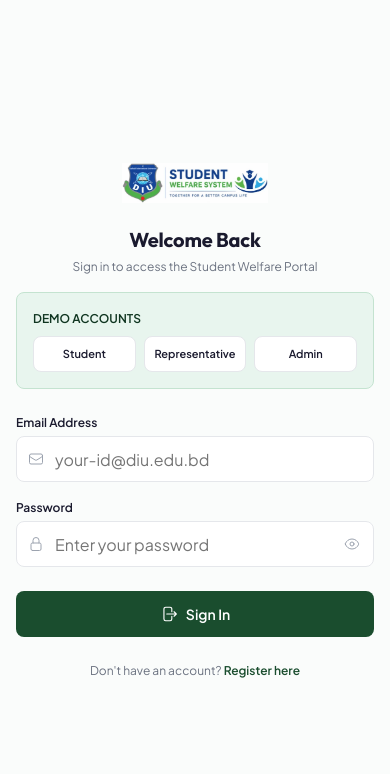
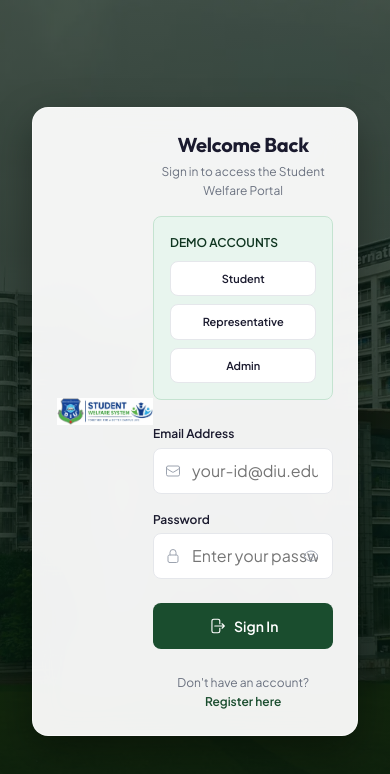
Before and after one commit to zihaduzzamaan/Student_Welfare_System_DIU, a React (Vite) app: page /#/login in a window 390 px wide. Shown: the top 774 px of the page. Built offline with nearby package versions, Linux system fonts and the light colour scheme.

Commit message:
style(auth): enable campus background image and glassmorphic white card for mobile auth viewports

```diff
--- a/src/pages/auth/Auth.module.css
+++ b/src/pages/auth/Auth.module.css
@@ -434,38 +434,46 @@
   text-decoration: underline;
 }
 
-/* ── Comprehensive Mobile Responsiveness ── */
+/* ── Mobile Campus Background & Semi-Transparent White Container ── */
 @media (max-width: 1023px) {
   .authPage {
     min-height: 100vh;
     display: flex;
     flex-direction: column;
+    align-items: center;
     justify-content: center;
-    background: var(--color-bg-primary);
+    background: var(--campus-bg), var(--color-bg-primary);
+    background-size: cover;
+    background-position: center;
+    background-repeat: no-repeat;
+    padding: var(--space-6) var(--space-4);
   }
 
   .formPanel {
     width: 100%;
-    max-width: 100%;
-    padding: var(--space-6) var(--space-4);
-    min-height: 100vh;
-    box-sizing: border-box;
+    max-width: 460px;
+    padding: 0;
+    min-height: auto;
   }
 
   .formContainer {
     width: 100%;
-    max-width: 440px;
+    max-width: 100%;
     min-height: auto;
-    margin: 0 auto;
-    display: flex;
-    flex-direction: column;
+    background: rgba(255, 255, 255, 0.94);
+    backdrop-filter: blur(16px);
+    -webkit-backdrop-filter: blur(16px);
+    border: 1px solid rgba(255, 255, 255, 0.6);
+    border-radius: var(--radius-xl);
+    padding: var(--space-6);
+    box-shadow: 0 16px 40px rgba(0, 0, 0, 0.35);
   }
 
   .mobileLogo {
     display: flex;
     justify-content: center;
     align-items: center;
-    margin-bottom: var(--space-6);
+    margin-bottom: var(--space-5);
   }
 }
 
--- a/src/pages/auth/AuthPage.tsx
+++ b/src/pages/auth/AuthPage.tsx
@@ -135,7 +135,10 @@ export default function AuthPage() {
   }
 
   return (
-    <div className={styles.authPage}>
+    <div
+      className={styles.authPage}
+      style={{ '--campus-bg': `linear-gradient(180deg, rgba(8, 30, 18, 0.65) 0%, rgba(6, 22, 14, 0.90) 100%), url(${campusImg})` } as React.CSSProperties}
+    >
       {/* Brand Panel (Campus Image & Overlay) — slides Right on Register */}
       <div
         className={`${styles.brandPanel} ${isRegister ? styles.brandPanelRight : ''}`}
```
